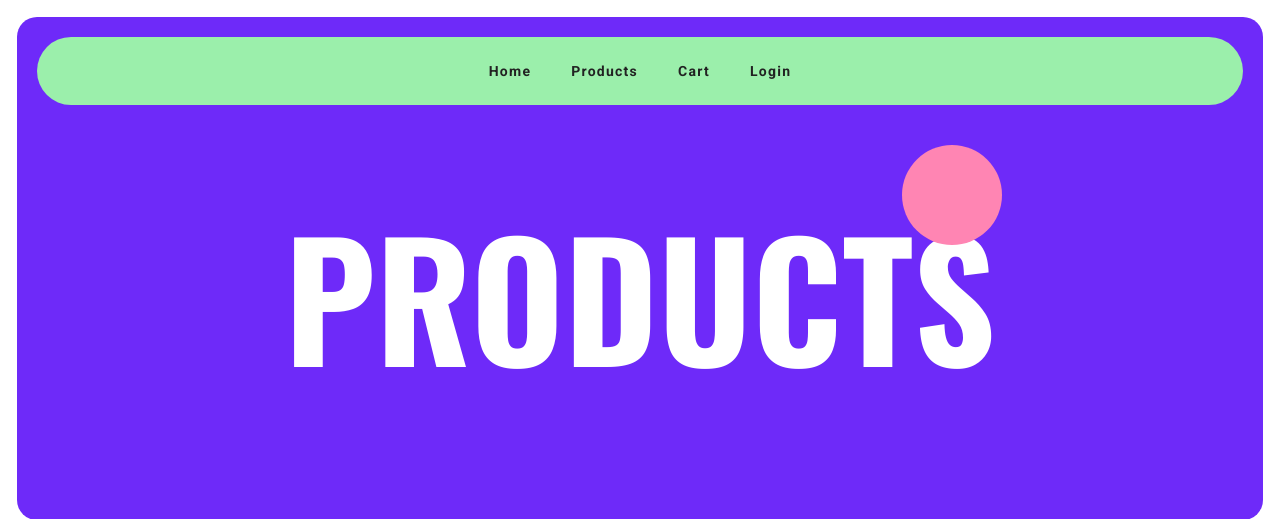
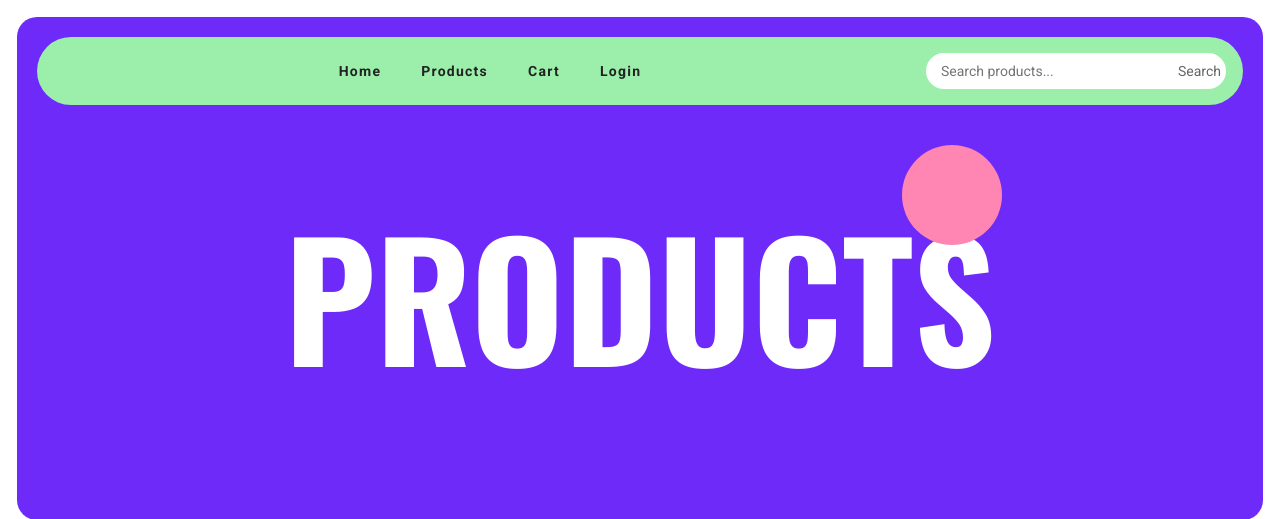
Before and after one commit to JoeyBarrientes/softwareProject, a Django app: page /products/ in a window 1280 px wide. Shown: the top 519 px of the page. Run offline with Django 5.2, Linux system fonts and the light colour scheme; data comes from the database, SQL or seed files in the repository; both versions use the stored data as it was after the commit; some libraries are stand-ins or nearby versions.

Commit message:
search functionality

```diff
--- a/homePage/static/css/style.css
+++ b/homePage/static/css/style.css
@@ -2568,3 +2568,36 @@ footer {
 .logout-btn:hover {
     color: var(--primary-color);
 }
+
+.search-bar {
+    flex: 0 1 300px;
+    position: relative;
+}
+
+.search-bar input {
+    width: 100%;
+    padding: 8px 15px;
+    border: none;
+    border-radius: 20px;
+    font-size: 14px;
+    background-color: #fff !important;
+    color: #000 !important;
+}
+
+
+
+.search-bar button {
+    position: absolute;
+    right: 5px;
+    top: 50%;
+    transform: translateY(-50%);
+    background: transparent;
+    border: none;
+    color: #666;
+    font-size: 14px;
+}
+
+input[type="text"] {
+    color: #000 !important;
+    background-color: #fff !important;
+}
--- a/productPage/templates/Products.html
+++ b/productPage/templates/Products.html
@@ -56,9 +56,9 @@
                 </form>
             </div> -->
 
-            <!-- Navigation -->
-            <nav>
-                <ul class="menu-list">
+            <!-- Navigation with Search -->
+            <nav style="display: flex; align-items: center; justify-content: space-between; width: 100%;">
+                <ul class="menu-list" style="flex-grow: 1;">
                     <li><a href="{% url 'home'%}">Home</a></li>
                     <li><a href="{% url 'products'%}">Products</a></li>
                     <li {% if request.path == '/cart/' %}class="active"{% endif %}><a href="{% url 'cart'%}">Cart</a></li>
@@ -75,6 +75,14 @@
                         <li><a href="{% url 'login'%}">Login</a></li>
                     {% endif %}
                 </ul>
+
+                <!-- Search Bar -->
+                <div class="search-bar">
+                    <form method="get" action="{% url 'search' %}">
+                        <input type="text" name="q" placeholder="Search products...">
+                        <button type="submit" title="Search"><i class="flaticon-search"></i>Search</button>
+                    </form>
+                </div>
             </nav>
         </div>
 
--- a/productPage/views.py
+++ b/productPage/views.py
@@ -1,7 +1,25 @@
 from django.shortcuts import render
 from .models import Product
-# Create your views here.
+from django.db.models import Q  # for search filtering
 
+# View for displaying all products
 def product(request):
     products = Product.objects.all()
-    return render(request, 'Products.html', {'products' : products})
+    return render(request, 'Products.html', {'products': products})
+
+# View for handling search
+def search(request):
+    query = request.GET.get('q')
+    products = Product.objects.all()
+
+    if query:
+        products = products.filter(
+            Q(product_Title__icontains=query) |
+            Q(product_Description__icontains=query)
+        )
+
+    context = {
+        'products': products,
+        'query': query,
+    }
+    return render(request, 'Products.html', context)
--- a/store/urls.py
+++ b/store/urls.py
@@ -18,6 +18,8 @@ from django.contrib import admin
 from django.urls import path, include
 from homePage.views import home
 from django.contrib.auth.views import LogoutView
+from productPage import views as product_views
+
 
 urlpatterns = [
     path('admin/', admin.site.urls),
@@ -26,5 +28,8 @@ urlpatterns = [
     path('', include('productPage.urls')),
     path('', include('loginPage.urls')),
 
+    path('products/', product_views.product, name='products'),
+    path('search/', product_views.search, name='search'),
+
     path('logout/', LogoutView.as_view(), name='logout'),
 ]
```
Also changed, not shown: db.sqlite3.
